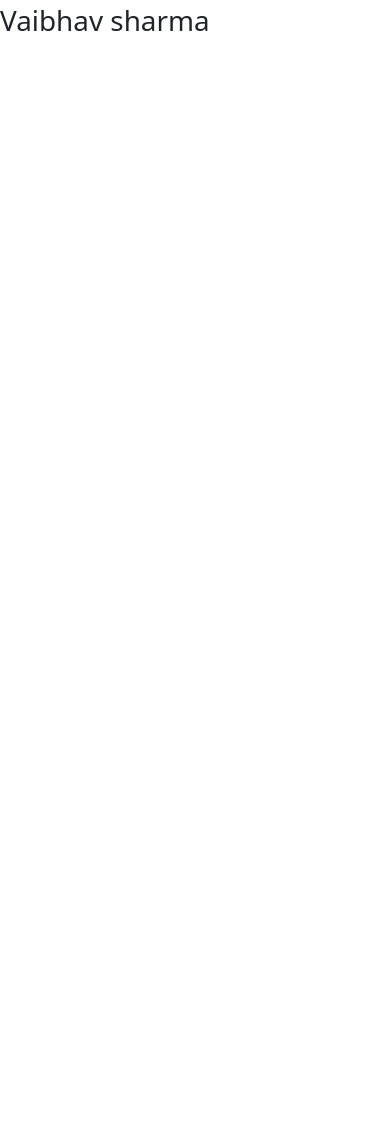
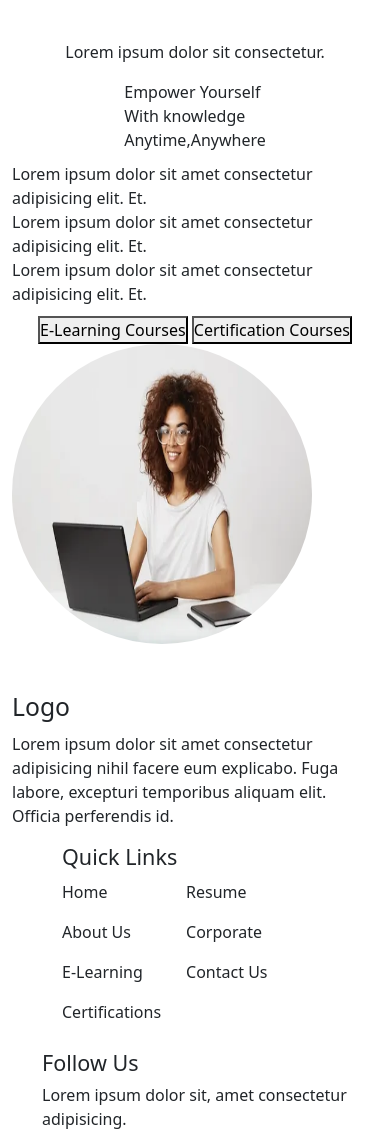
Before and after one commit to VaibhavSharma1998/bootstap-responsive-test, a plain HTML site: page index.html in a window 390 px wide. Before the commit the page ends 844 px from the top, so only its background shows below. Drawn offline with nearby package versions, Linux system fonts and the light colour scheme.

Commit message:
"css responsive style"

```diff
--- a/index.html
+++ b/index.html
@@ -1,14 +1,110 @@
 <!DOCTYPE html>
 <html lang="en">
-<head>
-    <meta charset="UTF-8">
-    <meta name="viewport" content="width=device-width, initial-scale=1.0">
+  <head>
+    <meta charset="UTF-8" />
+    <meta name="viewport" content="width=device-width, initial-scale=1.0" />
     <title>Best of luck it's your company test ☺️😂</title>
-    <link href="https://cdn.jsdelivr.net/npm/bootstrap@5.0.2/dist/css/bootstrap.min.css" rel="stylesheet" integrity="sha384-EVSTQN3/azprG1Anm3QDgpJLIm9Nao0Yz1ztcQTwFspd3yD65VohhpuuCOmLASjC" crossorigin="anonymous">
-    <link rel="stylesheet" href="style.css">
-</head>
-<body>
-    <p class="fs-1">Vaibhav sharma</p>
-    <script src="https://cdn.jsdelivr.net/npm/bootstrap@5.0.2/dist/js/bootstrap.bundle.min.js" integrity="sha384-MrcW6ZMFYlzcLA8Nl+NtUVF0sA7MsXsP1UyJoMp4YLEuNSfAP+JcXn/tWtIaxVXM" crossorigin="anonymous"></script>
-</body>
+    <link
+      href="https://cdn.jsdelivr.net/npm/bootstrap@5.0.2/dist/css/bootstrap.min.css"
+      rel="stylesheet"
+      integrity="sha384-EVSTQN3/azprG1Anm3QDgpJLIm9Nao0Yz1ztcQTwFspd3yD65VohhpuuCOmLASjC"
+      crossorigin="anonymous"
+    />
+    <link rel="stylesheet" href="style.css" />
+  </head>
+  <body>
+    <main class="main mt-40">
+      <div class="container">
+        <div class="row">
+          <div class="col-lg-6">
+            <div class="d-flex align-items-center flex-column">
+              <p>Lorem ipsum dolor sit consectetur.</p>
+              <div class="">
+                <p class="m-0 p-0">Empower Yourself</p>
+                <p class="m-0 p-0">With knowledge</p>
+                <p class="m-0 p-0">Anytime,Anywhere</p>
+              </div>
+              <div class="mt-10">
+                <p class="m-0 p-0">
+                  Lorem ipsum dolor sit amet consectetur adipisicing elit. Et.
+                </p>
+                <p class="m-0 p-0">
+                  Lorem ipsum dolor sit amet consectetur adipisicing elit. Et.
+                </p>
+                <p class="m-0 p-0">
+                  Lorem ipsum dolor sit amet consectetur adipisicing elit. Et.
+                </p>
+              </div>
+              <div class="mt-10">
+                <button>E-Learning Courses</button>
+                <button>Certification Courses</button>
+              </div>
+            </div>
+          </div>
+          <div class="col-lg-6">
+            <div class="img-girl-div">
+                <img
+                src="./images/girl with laptop.webp"
+                alt="girl with laptop"
+                class="laptop-girl"
+              />
+            </div>
+
+          </div>
+        </div>
+      </div>
+    </main>
+
+    <!-- Footer starts -->
+    <footer>
+      <div class="container">
+        <div class="row mt-5">
+            <div class="col-lg-4">
+                <h2>Logo</h2>
+                <p class="logo-lorem">
+                  Lorem ipsum dolor sit amet consectetur adipisicing
+                  nihil facere eum explicabo. Fuga labore, excepturi
+                  temporibus aliquam elit. Officia perferendis id.
+                </p>
+              </div>
+              <div class="col-lg-3 ">
+                <div class="quick-left">
+                    <h4>Quick Links</h4>
+                  <div class="d-flex logo-lorem">
+                    <div class="">
+                       <p>Home</p>
+                       <p>About Us</p>
+                       <p>E-Learning</p>
+                       <p>Certifications</p>
+                    </div>
+                    <div class="resume-div">
+                        <p>Resume</p>
+                       <p>Corporate</p>
+                       <p>Contact Us</p>
+                    </div>
+                </div>
+
+                  </div>
+              </div>
+              <div class="col-lg-3">
+                <div class="follow-div">
+                    <div class="logo-lorem">
+                        <h4>Follow Us</h4>
+                    <p>Lorem ipsum dolor sit, amet consectetur adipisicing.</p>
+                    </div>
+                </div>
+
+
+              </div>
+        </div>
+
+      </div>
+    </footer>
+    <!-- Footer ends -->
+    <script
+      src="https://cdn.jsdelivr.net/npm/bootstrap@5.0.2/dist/js/bootstrap.bundle.min.js"
+      integrity="sha384-MrcW6ZMFYlzcLA8Nl+NtUVF0sA7MsXsP1UyJoMp4YLEuNSfAP+JcXn/tWtIaxVXM"
+      crossorigin="anonymous"
+    ></script>
+  </body>
 </html>
--- a/style.css
+++ b/style.css
@@ -0,0 +1,75 @@
+*{
+    margin: 0;
+    padding: 0;
+    box-sizing: border-box;
+}
+
+.mt-40{
+    margin-top: 40px;
+}
+
+.girl-left-div{
+    display: flex;
+    align-items: center;
+    flex-direction: column;
+
+}
+
+.mt-10{
+    margin-top: 10px;
+}
+
+.laptop-girl{
+    width:300px;
+    height: 300px;
+    border-radius: 100%;
+}
+
+.logo-lorem{
+    margin-top: 10px;
+}
+
+.quick-left{
+    margin-left: 50px;
+}
+
+.below-quick{
+    display: flex;
+
+}
+
+.resume-div{
+    margin-left: 25px;
+}
+
+.follow-div{
+    margin-left: 30px;
+}
+
+@media  (max-width:575px) {
+
+}
+
+@media  (min-width:576px ) and ( max-width:767px) {
+
+}
+
+@media  (min-width:768px ) and ( max-width:991px) {
+    .img-girl-div{
+        display: flex;
+        justify-content: center;
+        align-items: center;
+    }
+
+    .quick-left{
+        margin-left: 0px;
+    }
+
+    .follow-div{
+        margin-left: 0px;
+    }
+}
+
+@media  (min-width:992px ) and ( max-width:1200px) {
+
+}
```
Also changed, not shown: images/girl with laptop.webp (added), 1 other file.
